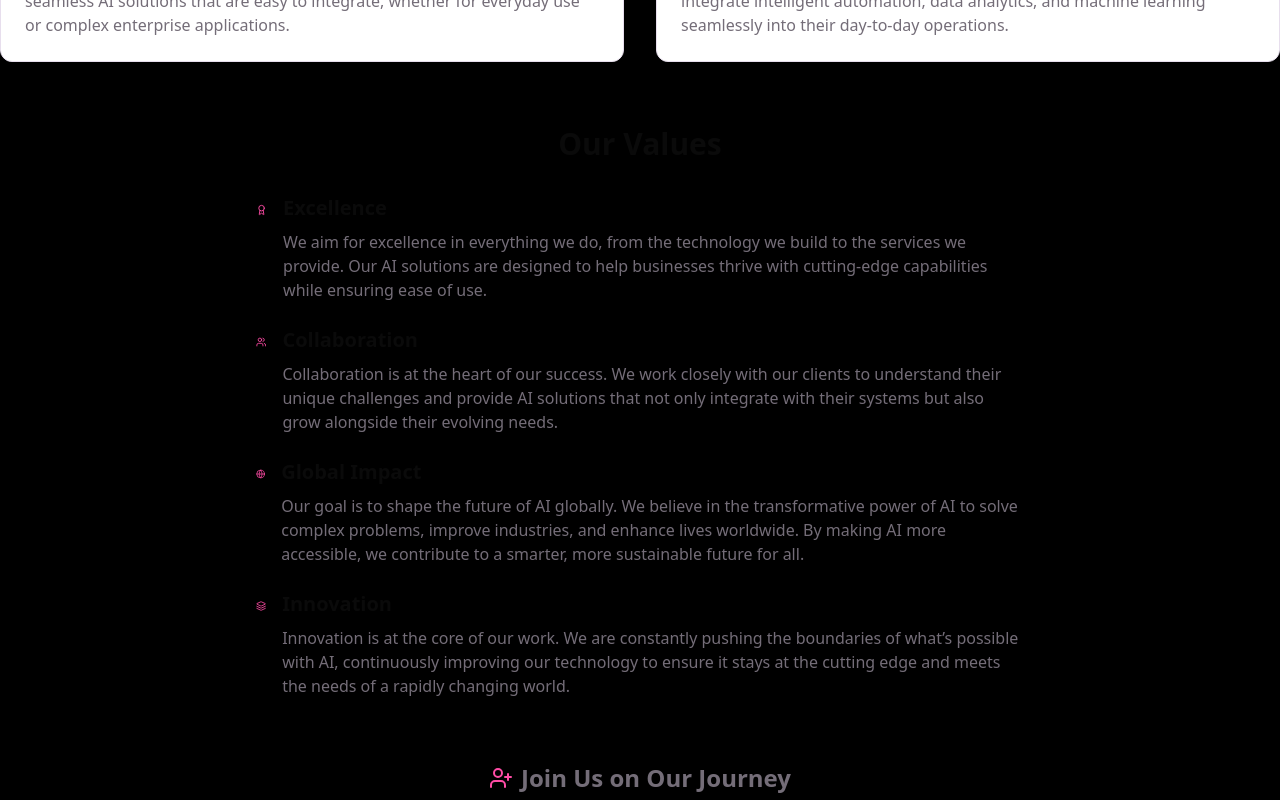
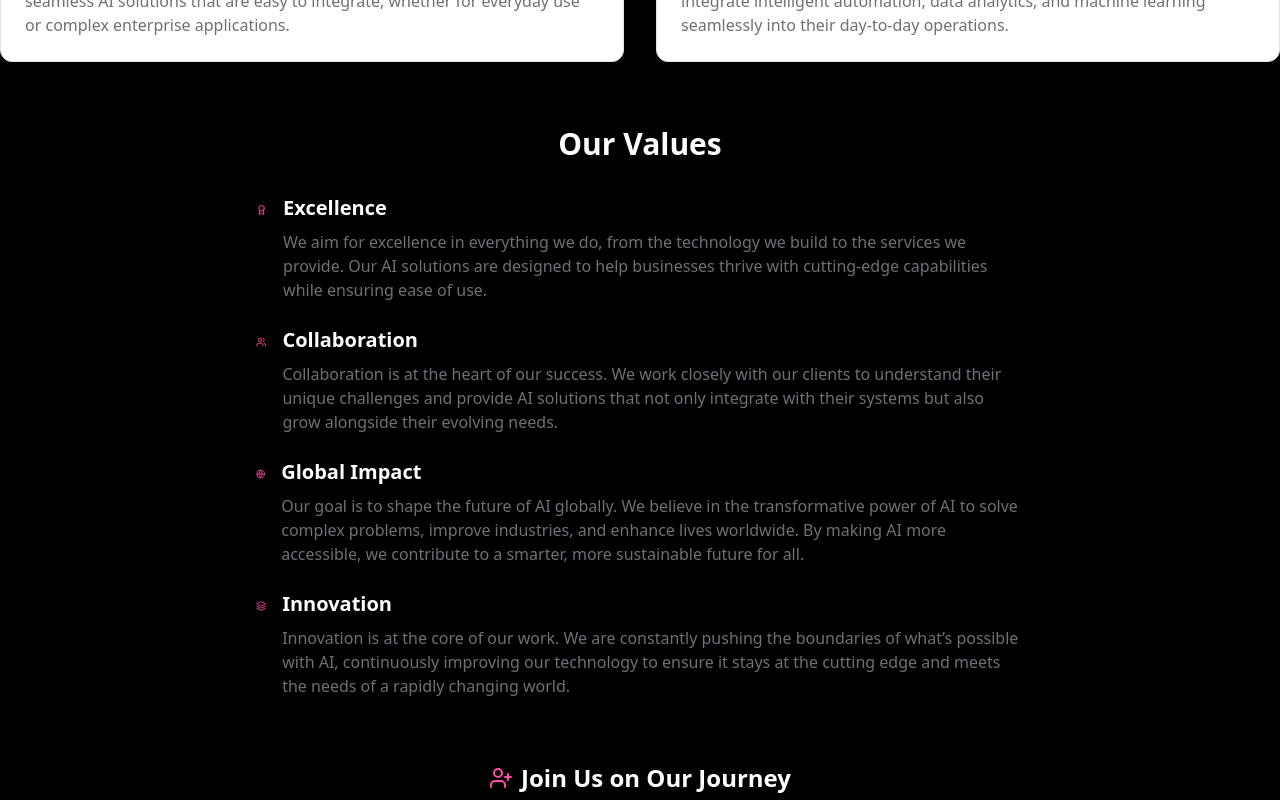
Before and after one commit to sarfraz-web/website, a React (Vite) app: page /about in a window 1280 px wide. Shown: the part 540-1340 px from the top of the page. Built offline with nearby package versions, Linux system fonts and the light colour scheme.

Commit message:
color update

```diff
--- a/src/components/FoundingMembers.tsx
+++ b/src/components/FoundingMembers.tsx
@@ -95,9 +95,9 @@ export function FoundingMembers() {
   };
 
   return (
-    <div className="w-full py-24 overflow-hidden bg-gradient-to-r from-[#1A202C]/10 via-[#2D3748]/10 to-[#4A5568]/10 flex items-center justify-center">
+    <div className="w-full py-24 overflow-hidden bg-gradient-to-r from-[#1A202C]/10 via-[#2D3748]/10 to-[#4A5568]/10 flex items-center justify-center ">
 
-      <div className="container max-w-7xl text-center">
+      <div className="container max-w-7xl text-center ">
         <div className="mb-12">
           <h2 className="text-5xl ml-20 font-bold mb-4 text-pink-300">Meet Our Founders</h2>
           <p className="text-ml ml-20 text-muted-foreground ">
--- a/src/pages/About.tsx
+++ b/src/pages/About.tsx
@@ -51,12 +51,12 @@ export function About() {
 
       {/* Values Section */}
       <div className="max-w-3xl mx-auto">
-        <h2 className="text-3xl font-bold text-center mb-8">Our Values</h2>
+        <h2 className="text-3xl font-bold text-center mb-8 text-white">Our Values</h2>
         <div className="space-y-6">
           <div className="flex items-start gap-4">
             <Award className="h-6 w-6 text-primary mt-1" />
             <div>
-              <h3 className="text-xl font-semibold mb-2">Excellence</h3>
+              <h3 className="text-xl font-semibold mb-2 text-white">Excellence</h3>
               <p className="text-muted-foreground">
                 We aim for excellence in everything we do, from the technology we build to the services we provide.
                 Our AI solutions are designed to help businesses thrive with cutting-edge capabilities while ensuring ease of use.
@@ -66,7 +66,7 @@ export function About() {
           <div className="flex items-start gap-4">
             <Users className="h-6 w-6 text-primary mt-1" />
             <div>
-              <h3 className="text-xl font-semibold mb-2">Collaboration</h3>
+              <h3 className="text-xl font-semibold mb-2 text-white">Collaboration</h3>
               <p className="text-muted-foreground">
                 Collaboration is at the heart of our success. We work closely with our clients to understand their unique
                 challenges and provide AI solutions that not only integrate with their systems but also grow alongside their
@@ -77,7 +77,7 @@ export function About() {
           <div className="flex items-start gap-4">
             <Globe className="h-6 w-6 text-primary mt-1" />
             <div>
-              <h3 className="text-xl font-semibold mb-2">Global Impact</h3>
+              <h3 className="text-xl font-semibold mb-2 text-white">Global Impact</h3>
               <p className="text-muted-foreground">
                 Our goal is to shape the future of AI globally. We believe in the transformative power of AI to solve complex
                 problems, improve industries, and enhance lives worldwide. By making AI more accessible, we contribute to a
@@ -88,7 +88,7 @@ export function About() {
           <div className="flex items-start gap-4">
             <Layers className="h-6 w-6 text-primary mt-1" />
             <div>
-              <h3 className="text-xl font-semibold mb-2">Innovation</h3>
+              <h3 className="text-xl font-semibold mb-2 text-white">Innovation</h3>
               <p className="text-muted-foreground">
                 Innovation is at the core of our work. We are constantly pushing the boundaries of what’s possible with AI,
                 continuously improving our technology to ensure it stays at the cutting edge and meets the needs of a rapidly
@@ -101,8 +101,8 @@ export function About() {
 
       {/* Join Us Section */}
       <div className="max-w-3xl mx-auto mt-16 text-center">
-        <h2 className="text-2xl font-semibold text-muted-foreground mb-4 flex items-center justify-center gap-2">
-          <UserPlus className="h-6 w-6 text-primary" /> Join Us on Our Journey
+        <h2 className="text-2xl font-semibold text-muted-foreground mb-4 flex items-center justify-center gap-2 text-white">
+          <UserPlus className="h-6 w-6 text-primary " /> Join Us on Our Journey
         </h2>
         <p className="text-lg text-muted-foreground">
           At AIVOLVE, we’re building a future where AI is accessible to all. Whether you’re a business looking to integrate
--- a/src/pages/Announcement.tsx
+++ b/src/pages/Announcement.tsx
@@ -5,7 +5,7 @@ export function AnnouncementPage() {
   return (
     <div className="container mx-auto py-24">
       <div className="max-w-3xl mx-auto text-center mb-16">
-        <h1 className="text-4xl font-bold mb-4">Latest Announcements</h1>
+        <h1 className="text-4xl font-bold mb-4 text-white">Latest Announcements</h1>
         <p className="text-lg text-muted-foreground">
           Stay updated with the latest developments, news, and milestones from AIVOLVE.
         </p>
@@ -93,7 +93,7 @@ export function AnnouncementPage() {
 
       {/* Previous Announcements */}
       <div className="max-w-3xl mx-auto">
-        <h2 className="text-3xl font-bold text-center mb-8">Previous Announcements</h2>
+        <h2 className="text-3xl font-bold text-center mb-8 text-white">Previous Announcements</h2>
         <div className="space-y-6">
           {/* Policy and Terms Update */}
           <div className="flex items-start gap-8">
@@ -101,22 +101,22 @@ export function AnnouncementPage() {
               <div className="flex items-start gap-4">
                 <Users className="h-6 w-6 text-primary mt-1" />
                 <div>
-                  <h3 className="text-xl font-semibold mb-2">Policy Updates</h3>
+                  <h3 className="text-xl font-semibold mb-2 text-white">Policy Updates</h3>
                   <p className="text-muted-foreground">
                     Our Privacy Policy has been updated. Make sure to go through it.
                   </p>
-                  <a href="/privacy" className="text-primary font-semibold">Read Privacy Policy</a>
+                  <a href="/privacy" className="text-primary font-semibold text-white">Read Privacy Policy</a>
                 </div>
               </div>
 
               <div className="flex items-start gap-4">
                 <Users className="h-6 w-6 text-primary mt-1" />
                 <div>
-                  <h3 className="text-xl font-semibold mb-2">Terms of Service Update</h3>
+                  <h3 className="text-xl font-semibold mb-2 text-white">Terms of Service Update</h3>
                   <p className="text-muted-foreground">
                     Our Terms of Service has been updated. Make sure to go through it.
                   </p>
-                  <a href="/terms" className="text-primary font-semibold">Read Terms of Service</a>
+                  <a href="/terms" className="text-primary font-semibold text-white">Read Terms of Service</a>
                 </div>
               </div>
             </div>
@@ -126,7 +126,7 @@ export function AnnouncementPage() {
 
       {/* Newsletter Subscription */}
       <div className="max-w-3xl mx-auto mt-16 text-center">
-        <h2 className="text-2xl font-semibold text-muted-foreground mb-4">
+        <h2 className="text-2xl font-semibold text-muted-foreground mb-4 text-white">
           Subscribe to Our Newsletter
         </h2>
         <p className="text-lg text-muted-foreground">
--- a/src/pages/PrivacyPolicy.tsx
+++ b/src/pages/PrivacyPolicy.tsx
@@ -2,9 +2,9 @@ export function PrivacyPolicy() {
   return (
     <div className="container mx-auto py-24">
       <div className="max-w-3xl mx-auto">
-        <h1 className="text-4xl font-bold mb-8">Privacy Policy</h1>
+        <h1 className="text-4xl font-bold mb-8 text-white">Privacy Policy</h1>
 
-        <div className="prose prose-neutral dark:prose-invert">
+        <div className="prose prose-neutral dark:prose-invert text-white font-bold">
           <p className="mb-6">
             At <strong>AIVOLVE</strong>, we value your privacy and are committed to protecting your personal information. This Privacy Policy explains how we collect, use, and safeguard your data when you use our services. By accessing or using our website and services, you agree to the collection and use of information as described in this policy.
           </p>
--- a/src/pages/TermsOfService.tsx
+++ b/src/pages/TermsOfService.tsx
@@ -2,9 +2,9 @@ export function TermsOfService() {
   return (
     <div className="container mx-auto py-24">
       <div className="max-w-3xl mx-auto">
-        <h1 className="text-4xl font-bold mb-8">Terms of Service</h1>
+        <h1 className="text-4xl font-bold mb-8 text-white">Terms of Service</h1>
 
-        <div className="prose prose-neutral dark:prose-invert">
+        <div className="prose prose-neutral dark:prose-invert text-white">
           <p>
             Welcome to <strong>AIVOLVE</strong>, a technology-based SaaS company specializing in NLP chatbots, Backdrop AI, generative AI tools, and other innovative AI solutions. By accessing or using our services, you agree to be bound by these Terms of Service ("Terms"). If you do not agree with these Terms, you may not access or use our services.
           </p>
```
